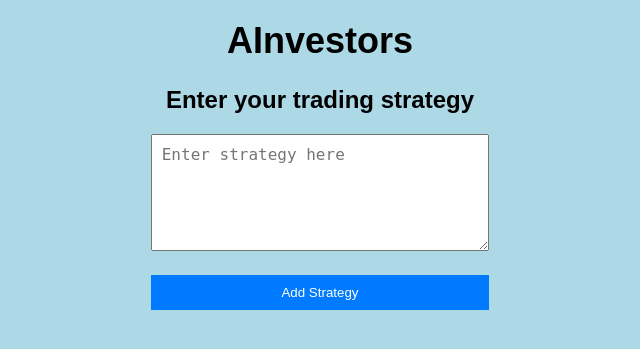
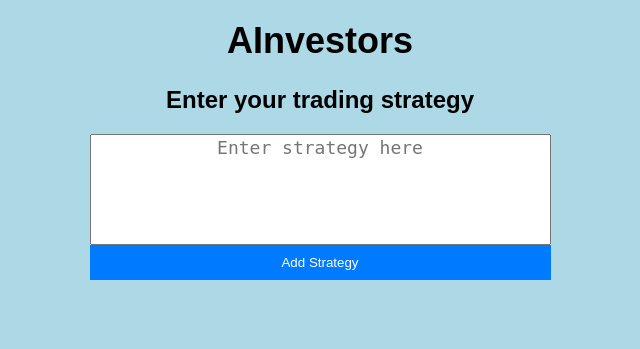
Before and after one commit to mbhadriraju/AInvestors, a Flask app: page / in a window 1280 px wide. Shown: the top 349 px of the page, without its empty margins (320-960 px from the left). Run offline with Flask 3, Linux system fonts and the light colour scheme; some web fonts are replaced.

Commit message:
some frontend edits

```diff
--- a/static/css/main.css
+++ b/static/css/main.css
@@ -26,11 +26,12 @@ body, html {
 }
 
 textarea {
-    width: 100%;
-    padding: 10px;
-    font-size: 16px;
-    box-sizing: border-box;
-    margin-bottom: 20px;
+    display: block;
+    margin-left: auto;
+    margin-right: auto;
+    resize: none;
+    font-size: 18px;
+    text-align: center;
 }
 
 input[type="submit"] {
--- a/strategies/MovingAverage.py
+++ b/strategies/MovingAverage.py
@@ -90,5 +90,3 @@ def runStrategy(params):
 
     DrawDown: {drawdown}
     """
-
-print(runStrategy([24,'sma', 1000, 5]))
--- a/templates/index.html
+++ b/templates/index.html
@@ -18,7 +18,7 @@
 
         <div class="form">
             <form action="/" method="POST" onsubmit="disableButton()">
-                <textarea name="strategy" id="strategy" placeholder="Enter strategy here" rows="5" required></textarea>
+                <textarea name="strategy" id="strategy" placeholder="Enter strategy here" rows="5" cols="40" required></textarea>
                 <input type="submit" value="Add Strategy" id="addStrategyBtn">
             </form>
         </div>
@@ -39,7 +39,7 @@
 
     {% if metrics %}
         <h2 class="subtitle">Strategy Metrics</h2>
-        <textarea readonly rows="10" style="width: 100%;">{{ metrics }}</textarea>
+        <textarea readonly rows="20" cols="80">{{ metrics }}</textarea>
     {% endif %}
 
 
```
